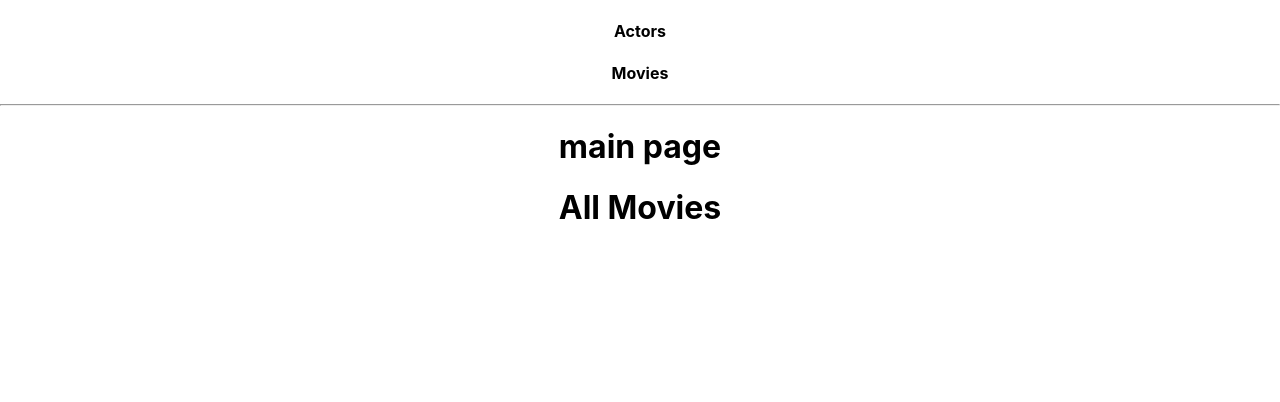
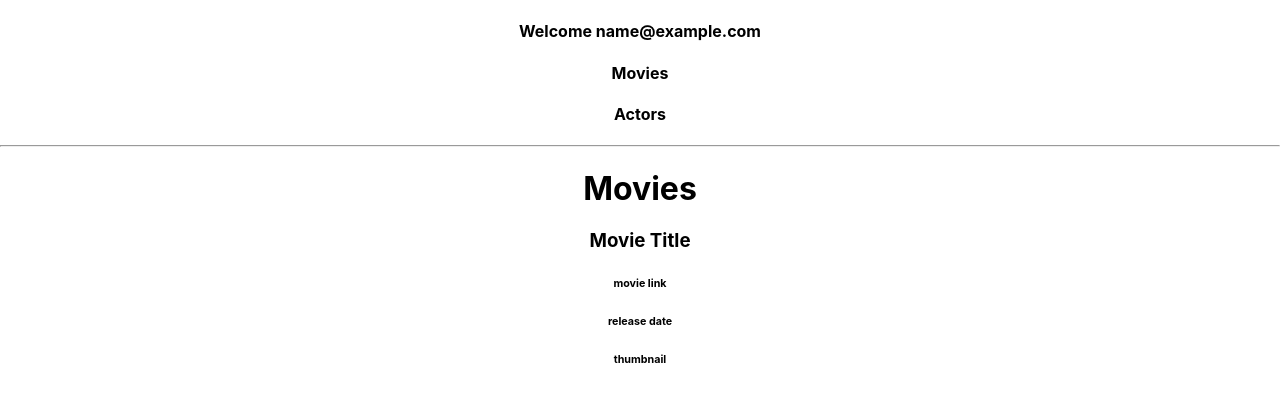
Before and after one commit to owentashlin/react-movies, a React (Create React App) app: page / in a window 1280 px wide. Both pictures are taken after typing "name@example.com" into the empty fields and a click on the button "Login". Shown: the top 402 px of the page. Built offline with nearby package versions, Linux system fonts and the light colour scheme.

Commit message:
working on movie views

```diff
--- a/public/index.html
+++ b/public/index.html
@@ -28,6 +28,7 @@
   <body>
     <noscript>You need to enable JavaScript to run this app.</noscript>
     <div id="root"></div>
+
     <!--
       This HTML file is a template.
       If you open it directly in the browser, you will see an empty page.
--- a/src/components/LoginPage.jsx
+++ b/src/components/LoginPage.jsx
@@ -5,8 +5,11 @@ function LoginPage({user, setUser}) {
     const [email, setEmail] = useState('')
 
     const handleSubmit = (event) =>{
+        console.log(user)
         event.preventDefault()
         setUser(email)
+        user = email
+        console.log(user)
     }
 
     return (
--- /dev/null
+++ b/src/components/MovieCard.jsx
@@ -0,0 +1,12 @@
+function MovieCard({movies}) {
+    return (
+        <div className="movie-card">
+            <h3>Movie Title</h3>
+            <h6>movie link</h6>
+            <h6>release date</h6>
+            <h6>thumbnail</h6>
+        </div>
+     )
+}
+
+export default MovieCard;
--- a/src/components/NavBar.jsx
+++ b/src/components/NavBar.jsx
@@ -1,12 +1,14 @@
 import React from 'react'
 import { Link } from 'react-router-dom'
 
-function NavBar () {
+function NavBar ({user}) {
   return (
     <>
     <nav className='NavBar'>
+        <h4>Welcome {user}</h4>
+      <h4>Movies</h4>
+      {/* <Link to='./MoviesListPage'></Link> */}
       <h4>Actors</h4>
-      <h4>Movies</h4>
       <hr></hr>
     </nav>
     </>
--- /dev/null
+++ b/src/data.js
@@ -0,0 +1,217 @@
+export const movies = [
+    {
+      "posterPath": "https://image.tmdb.org/t/p/w500/8UlWHLMpgZm9bx6QYh0NFoq67TZ.jpg",
+      "releaseDate": "2020-12-16",
+      "title": "Wonder Woman 1984",
+      "cast": [
+        "Gal Gadot",
+        "Pedro Pascal",
+        "Chris Pine",
+        "Kristen Wiig",
+        "Robin Wright"
+      ]
+    },
+    {
+      "posterPath": "https://image.tmdb.org/t/p/w500/xnopI5Xtky18MPhK40cZAGAOVeV.jpg",
+      "releaseDate": "2019-03-29",
+      "title": "Shazam!",
+      "cast": [
+        "Zachary Levi",
+        "Asher Angel",
+        "Jack Grazer",
+        "Mark Strong",
+        "Grace Fulton"
+      ]
+    },
+    {
+      "posterPath": "https://image.tmdb.org/t/p/w500/5Kg76ldv7VxeX9YlcQXiowHgdX6.jpg",
+      "releaseDate": "2018-12-07",
+      "title": "Aquaman",
+      "cast": [
+        "Jason Momoa",
+        "Amber Heard",
+        "Patrick Wilson",
+        "Nicole Kidman",
+        "Willem Dafoe"
+      ]
+    },
+    {
+      "posterPath": "https://image.tmdb.org/t/p/w500/eifGNCSDuxJeS1loAXil5bIGgvC.jpg",
+      "releaseDate": "2017-11-15",
+      "title": "Justice League",
+      "cast": [
+        "Gal Gadot",
+        "Ben Affleck",
+        "Henry Cavill",
+        "Jason Momoa",
+        "Ray Fisher"
+      ]
+    },
+    {
+      "posterPath": "https://image.tmdb.org/t/p/w500/gfJGlDaHuWimErCr5Ql0I8x9QSy.jpg",
+      "releaseDate": "2017-05-30",
+      "title": "Wonder Woman",
+      "cast": [
+        "Gal Gadot",
+        "Pedro Pascal",
+        "Chris Pine",
+        "Kristen Wiig",
+        "Robin Wright"
+      ]
+    },
+    {
+      "posterPath": "https://image.tmdb.org/t/p/w500/xFw9RXKZDvevAGocgBK0zteto4U.jpg",
+      "releaseDate": "2016-08-03",
+      "title": "Suicide Squad",
+      "cast": [
+        "Jared Leto",
+        "Margot Robbie",
+        "Will Smith",
+        "Cara Delevigne",
+        "Pete Davidson"
+      ]
+    },
+    {
+      "posterPath": "https://image.tmdb.org/t/p/w500/5UsK3grJvtQrtzEgqNlDljJW96w.jpg",
+      "releaseDate": "2016-03-23",
+      "title": "Batman v Superman: Dawn of Justice",
+      "cast": [
+        "Gal Gadot",
+        "Ben Affleck",
+        "Henry Cavill",
+        "Amy Adams",
+        "Jesse Eisenberg"
+      ]
+    },
+    {
+      "posterPath": "https://image.tmdb.org/t/p/w500/7rIPjn5TUK04O25ZkMyHrGNPgLx.jpg",
+      "releaseDate": "2013-06-12",
+      "title": "Man of Steel",
+      "cast": [
+        "Henry Cavill",
+        "Amy Adams",
+        "Michael Shannon",
+        "Kevin Costner",
+        "Russell Crowe"
+      ]
+    },
+    {
+      "posterPath": "https://image.tmdb.org/t/p/w500/vzvKcPQ4o7TjWeGIn0aGC9FeVNu.jpg",
+      "releaseDate": "2012-07-16",
+      "title": "The Dark Knight Rises",
+      "cast": [
+        "Christian Bale",
+        "Anne Hathaway",
+        "Tom Hardy",
+        "Gary Oldman",
+        "Joseph Gordon-Levitt"
+      ]
+    },
+    {
+      "posterPath": "https://image.tmdb.org/t/p/w500/fj21HwUprqjjwTdkKC1XZurRSpV.jpg",
+      "releaseDate": "2011-06-16",
+      "title": "Green Lantern",
+      "cast": [
+        "Ryan Reynolds",
+        "Blake Lively",
+        "Mark Strong",
+        "Peter Sarsgaard",
+        "Taika Waititi"
+      ]
+    },
+    {
+      "posterPath": "https://image.tmdb.org/t/p/w500/1MpWjcCn8M0763QDoxcN0gXrc5q.jpg",
+      "releaseDate": "2010-06-18",
+      "title": "Jonah Hex",
+      "cast": [
+        "Josh Brolin",
+        "Megan Fox",
+        "John Malkovich",
+        "Michael Fassbender",
+        "Will Arnett"
+      ]
+    },
+    {
+      "posterPath": "https://image.tmdb.org/t/p/w500/aZvOkdo203bm1kpcY0A0Tn074ER.jpg",
+      "releaseDate": "2009-03-05",
+      "title": "Watchmen",
+      "cast": [
+        "Regina King",
+        "Jeremy Irons",
+        "Tim Nelson",
+        "Don Johnson",
+        "Jean Smart"
+      ]
+    },
+    {
+      "posterPath": "https://image.tmdb.org/t/p/w500/qJ2tW6WMUDux911r6m7haRef0WH.jpg",
+      "releaseDate": "2008-07-16",
+      "title": "The Dark Knight",
+      "cast": [
+        "Christian Bale",
+        "Gary Oldman",
+        "Heath Ledger",
+        "Michael Caine",
+        "Morgan Freeman"
+      ]
+    },
+    {
+      "posterPath": "https://image.tmdb.org/t/p/w500/qIegbn6DSUYmggfwxOBNOVS35q.jpg",
+      "releaseDate": "2006-06-28",
+      "title": "Superman Returns",
+      "cast": [
+        "Brandon Routh",
+        "Kate Bosworth",
+        "Kevin Spacey",
+        "James Marsden",
+        "Parker Posey"
+      ]
+    },
+    {
+      "posterPath": "https://image.tmdb.org/t/p/w500/1P3ZyEq02wcTMd3iE4ebtLvncvH.jpg",
+      "releaseDate": "2005-06-10",
+      "title": "Batman Begins",
+      "cast": [
+        "Christian Bale",
+        "Cillian Murphy",
+        "Katie Holmes",
+        "Michael Caine",
+        "Liam Neeson"
+      ]
+    },
+    {
+      "posterPath": "https://image.tmdb.org/t/p/w500/pvnPgukFyEKgCzyOxyLiwyZ8T1C.jpg",
+      "releaseDate": "2004-07-22",
+      "title": "Catwoman",
+      "cast": [
+        "Halle Berry",
+        "Sharon Stone",
+        "Benjamin Trott",
+        "Frances Conroy",
+        "Lambert Wilson"
+      ]
+    },
+    {
+      "posterPath": "https://image.tmdb.org/t/p/w500/hbH8oXJZPwcYxaa1JrUMq4ogg7G.jpg",
+      "releaseDate": "1997-08-15",
+      "title": "Steel",
+      "cast": [
+        "Chad Connell",
+        "Jason Wishnowski",
+        "Daryl Dorge",
+        "Logan Creran",
+        "Mimi Kuzyk"
+      ]
+    },
+    {
+      "posterPath": "https://image.tmdb.org/t/p/w500/bsg0mrxUKyJoL4oSGP5mlhEsqp.jpg",
+      "releaseDate": "1997-06-20",
+      "title": "Batman & Robin",
+      "cast": [
+        "George Clooney",
+        "Chris O'Donnell",
+        "Uma Thurman",
+        "Alicia Silverstone",
+      ]
+    }
+  ];
--- a/src/pages/App/App.jsx
+++ b/src/pages/App/App.jsx
@@ -4,7 +4,8 @@ import { Routes, Route } from 'react-router-dom'
 
 import NavBar from '../../components/NavBar'
 import LoginPage from '../../components/LoginPage'
-import Movies from './MoviesListPage';
+import Movies from './MoviesListPage'
+import { movies } from "../../data.js"
 
 
 function App() {
@@ -15,14 +16,11 @@ return (
     <div className="App">
       {user ? (
     <>
-    <NavBar />
-    <h1>main page</h1>
-    <Movies />
-      {/* <Routes>
-        <Route path='/movies' element={<Movies />} />
-      </Routes> */}
-  </>
-) : (
+    <NavBar user={user}/>
+    <Movies movies={movies}/>
+
+    </>
+  ) : (
   <LoginPage user={user} setUser={setUser}/>
 )}
 </div>
--- a/src/pages/App/MoviesListPage.jsx
+++ b/src/pages/App/MoviesListPage.jsx
@@ -1,6 +1,12 @@
+import MovieCard from "../../components/MovieCard"
+
+
 function Movies() {
     return (
-        <h1>All Movies</h1>
+        <div className="movie-page">
+        <h1>Movies</h1>
+        <MovieCard />
+        </div>
      );
 }
 
```
Also changed, not shown: src/pages/App/MovieDetailPage.jsx (+12 -1 lines).
